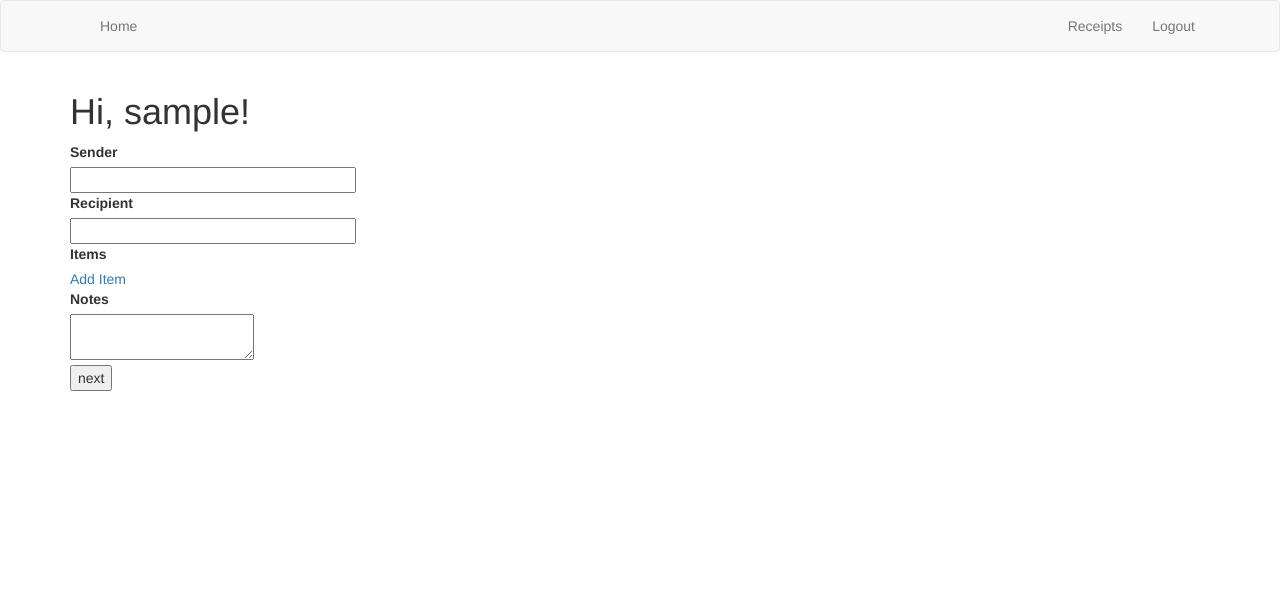
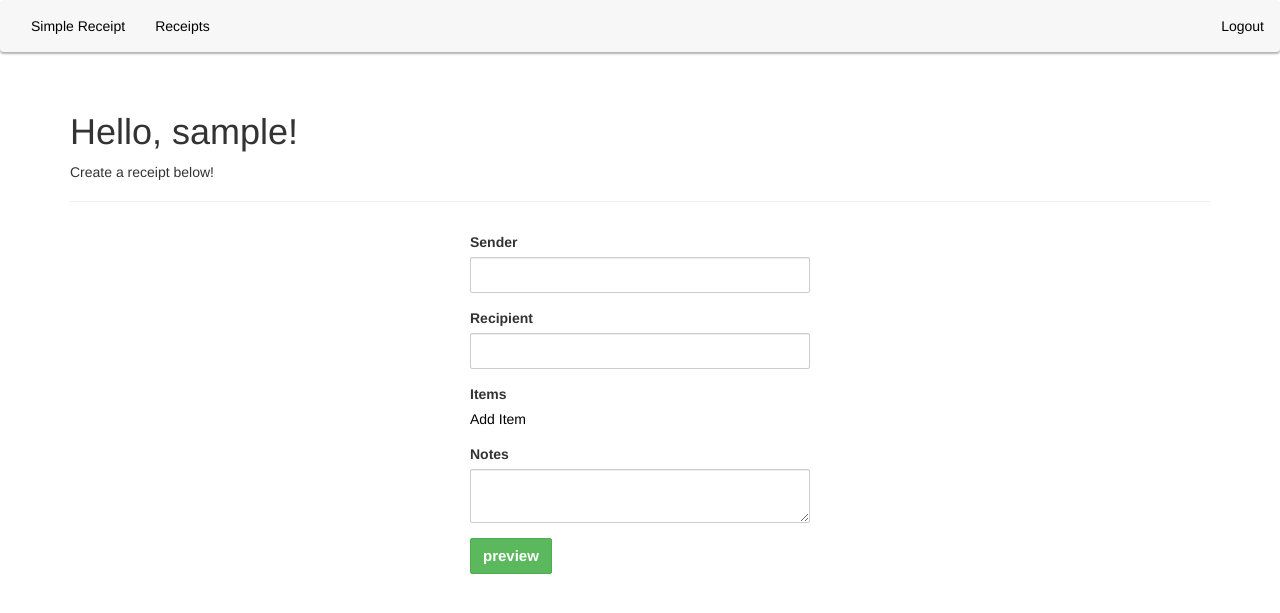
Before and after one commit to oolawo09/receipt, a Flask app: page / in a window 1280 px wide. Shown: the top 613 px of the page. Run offline with Flask 2, Linux system fonts and the light colour scheme; a user stored in the database is signed in; some libraries are stand-ins or nearby versions.

Commit message:
facelift

```diff
--- a/app/routes.py
+++ b/app/routes.py
@@ -2,7 +2,7 @@ from flask import url_for, render_template, redirect, request, \
     flash, session, make_response
 from app import app, db
 from app.forms import ReceiptForm, PreviewForm, LoginForm, \
-    RegistrationForm, ResetPasswordRequestForm, ResetPasswordForm
+    RegistrationForm, ResetPasswordRequestForm, ResetPasswordForm, LineItemForm
 from app.email import send_password_reset_email
 from app.models import User, Receipt, Item
 from flask_login import current_user, login_user, logout_user, login_required
@@ -36,6 +36,7 @@ def get_receipt_from_session():
 @app.route('/index', methods=['get', 'post'])
 def index():
     form = ReceiptForm()
+    lif = LineItemForm()
 
     if form.validate_on_submit():
         add_receipt_to_session(form)
@@ -54,7 +55,7 @@ def index():
 
         return redirect(url_for('preview'), code=302)
     return render_template('receipt.html',
-                           form=form)
+                           form=form, lif=lif)
 
 
 @app.route('/preview', methods=['get', 'post'])
--- a/app/templates/base.html
+++ b/app/templates/base.html
@@ -4,27 +4,34 @@
   receipt app
 {% endblock %}
 
+{% block styles %}
+{{ super() }}
+<style>
+    a {
+        color:black;
+    }
+</style>
+{% endblock %}
+
 {% block navbar %}
-
-    <nav class="navbar navbar-default">
-        <div class="container">
-            <div class="collapse navbar-collapse">
+        <nav class="navbar navbar-light" style="background-color: #f7f7f7; box-shadow: 0px 2px 2px rgba(0, 0, 0, 0.3);">
+            <div class="collapse navbar-collapse ">
                 <ul class="nav navbar-nav">
-                    <li><a href="{{ url_for('index') }}">Home</a></li>
+                    <li class="nav-item active"><a href="{{ url_for('index') }}">Simple Receipt</a></li>
+                    {% if current_user.is_authenticated %}
+                    <li class="nav-item"><a href="{{ url_for('user', username=current_user.username) }}">Receipts</a></li>
+                    {% endif %}
                 </ul>
                 <ul class="nav navbar-nav navbar-right">
                     {% if current_user.is_anonymous %}
-                    <li><a href="{{ url_for('login') }}">Login</a></li>
+                    <li class="nav-item"><a href="{{ url_for('login') }}">Login</a></li>
                     {% else %}
-                    <li><a href="{{ url_for('user', username=current_user.username) }}">Receipts</a></li>
-                    <li><a href="{{ url_for('logout') }}">Logout</a></li>
+                    <li class="nav-item"><a href="{{ url_for('logout') }}">Logout</a></li>
                     {% endif %}
                 </ul>
             </div>
-        </div>
+        </nav>
 
-
-    </nav>
 {% endblock %}
 
 {% block content %}
--- a/app/templates/receipt.html
+++ b/app/templates/receipt.html
@@ -1,10 +1,9 @@
 {% extends "base.html" %}
 {% import 'bootstrap/wtf.html' as wtf %}
 
-{% block app_content %}
-{% if current_user.is_authenticated%}
-    <h1>Hi, {{ current_user.username }}!</h1>
-{% endif %}
+{% block scripts %}
+{{ super() }}
+
 {# Import JQuery #}
 <script src="https://cdnjs.cloudflare.com/ajax/libs/jquery/3.3.1/jquery.min.js"></script>
 <script>
@@ -106,68 +105,119 @@
         $('.remove').click(removeForm);
     });
 </script>
+{% endblock %}
 
+{% block styles %}
+{{ super() }}
             <style>
                     .is-hidden {
                         display: none;
                     }
+
+    h2 {
+    font-size: 18px;
+    margin: 0 0 15px;
+}
+.receipt-form {
+    width: 340px;
+    margin: 30px auto;
+}
+.receipt-form form {
+    background: #f7f7f7;
+    box-shadow: 0px 2px 2px rgba(0, 0, 0, 0.3);
+    padding: 30px;
+}
+.form-control, .btn {
+    height: 36px;
+    border-radius: 2px;
+}
+.btn {
+    font-size: 15px;
+    font-weight: bold;
+}
+.remember-me {
+    margin: 8px 0 0 12px;
+}
 </style>
 
-                <form class="form form-horizontal" action="{{url_for('index')}}" method="POST" novalidate>
-                    {{ form.hidden_tag() }}
+
+
+
+
+
+
+{% endblock %}
+
+{% block app_content %}
+
+                <div>
+
+                    <div class="page-header">
+                        {% if current_user.is_authenticated%}
+                            <h1 id="timeline">Hello, {{ current_user.username }}!</h1>
+                            <p>Create a receipt below!</p>
+                        {% else %}
+                            <h1 id="timeline">Hello!</h1>
+                            <p>Create a receipt below!</p>
+                        {% endif %}
+                    </div>
+
+                    <form class="receipt-form" action="{{url_for('index')}}" method="POST" novalidate>
                         {{ form.csrf_token() }}
-                    <div>
-                        {{ form.sender.label }}<br>
-                        {{ form.sender(size=32) }}<br>
-                        {% for error in form.sender.errors %}
-                        <span style="color: red;">[{{ error }}]</span>
-                        {% endfor %}
+                        <div class="form-group">
+                            {{ wtf.form_field(form.sender) }}
                         </div>
-                    <div>
-                        {{ form.recipient.label }}<br>
-                        {{ form.recipient(size=32) }}<br>
-                        {% for error in form.recipient.errors %}
-                        <span style="color: red;">[{{ error }}]</span>
-                        {% endfor %}
+                        <div class="form-group">
+                            {{ wtf.form_field(form.recipient) }}
                         </div>
-                    <div>
+
+                        <div class="form-group" id="subforms-container">
                             {{ form.items.label }}<br>
+                            <div class="col">
                                 <a id="add" href="#">Add Item</a>
-                        <div id="subforms-container">
+                            </div>
+
                                 {% for item in form.items %}
-                                <div id="item-{{ item.index0 }}-form" class="subform" data-index="{{  item.index0 }}">
-                                    {{item}}
+                                    <div id="item-{{ item.index0 }}-form" class="subform col" data-index="{{  item.index0 }}">
+                                        {{ wtf.form_field(item)}}
                                         <a class="remove" href="#">Remove</a>
                                     </div>
                                 {% endfor %}
-                        </div>
-                        {% for error in form.items.errors %}
-                        <span style="color: red;">[{{ error }}]</span>
-                        {% endfor %}
 
                         </div>
-                    <div>
-                        {{ form.notes.label }}<br>
-                        {{ form.notes(size=32) }}<br>
-                        {% for error in form.notes.errors %}
-                        <span style="color: red;">[{{ error }}]</span>
-                        {% endfor %}
+                        <div class="form-group">
+                            {{ wtf.form_field(form.notes) }}
                         </div>
 
-                    <input type="submit" value="next">
+                        <button type="submit" class="btn btn-success" >preview</button>
                     </form>
+                </div>
+
+
 
             {# Form template #}
-            <div id="items-_-form" class="is-hidden" data-index="_">
-                <label for="items-_-price">Price</label>
-                <input id="items-_-price" name="items-_-price" type="text" value="">
+            <div id="items-_-form" class="is-hidden form-row align-items-center" data-index="_">
+                <div class="col-auto">
+                    <label class="sr-only" for="items-_-price">Price</label>
+                    <input class="form-control mb-2" id="items-_-price" name="items-_-price" type="text" value="">
+                </div>
 
-                <label for="items-_-quantity">Quantity</label>
-                <input id="items-_-quantity" name="items-_-quantity" type="text">
+                <div class="col-auto">
+                    <label class="sr-only" for="items-_-quantity">Quantity</label>
+                    <input class="form-control mb-2" id="items-_-quantity" name="items-_-quantity" type="text">
+                </div>
 
-                <label for="items-_-description">Description</label>
-                <input id="items-_-description" name="items-_-description" type="text">
+                <div class="col-auto">
+                    <label class="sr-only" for="items-_-description">Description</label>
+                    <input class="form-control mb-2" id="items-_-description" name="items-_-description" type="text">
+                </div>
+
+                <div class="col-auto">
                     <a class="remove" href="#">Remove</a>
                 </div>
 
+
+
+            </div>
+
 {% endblock %}
```
Also changed, not shown: app/templates/login.html (+54 -10 lines), app/templates/register.html (+55 -5 lines), app/templates/user.html (+36 -12 lines). Lines whose indentation alone changed are shown as unchanged.
